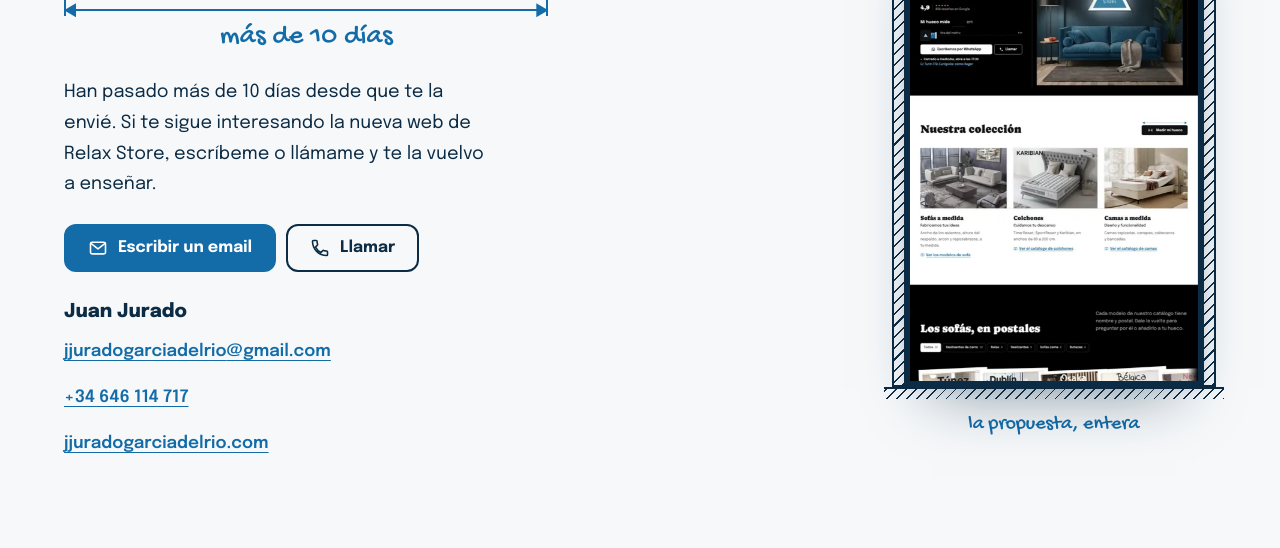
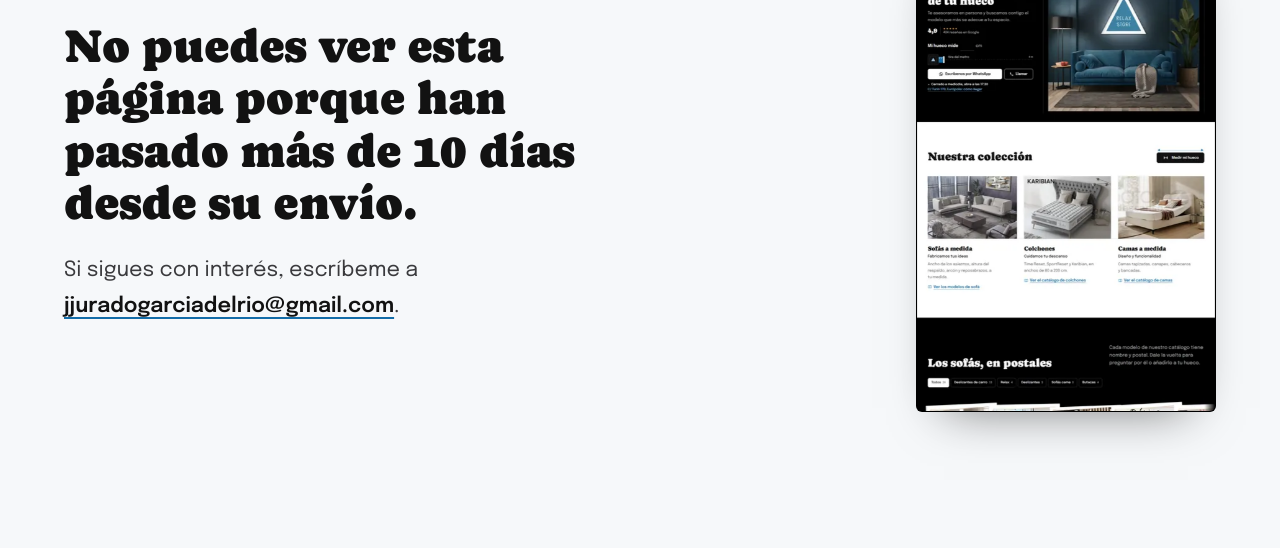
Before and after one commit to jjurado2026/relax-store-madrid, a plain HTML site: page prototype/caducada.html in a window 1280 px wide. Shown: the part 252-800 px from the top of the page. Drawn offline with Linux system fonts and the light colour scheme.

Commit message:
feat: aviso de caducidad con el texto del taller
«No puedes ver esta página porque han pasado más de 10 días desde su
envío. Si sigues con interés, escríbeme a jjuradogarciadelrio@gmail.com.»
con la home entera en miniatura. La home se ve hasta el 18-oct-2026.

Co-Authored-By: Claude Opus 5.5 <noreply@anthropic.com>

```diff
--- a/prototype/caducada.html
+++ b/prototype/caducada.html
@@ -3,7 +3,7 @@
 <head>
 <meta charset="utf-8">
 <meta name="viewport" content="width=device-width, initial-scale=1, viewport-fit=cover">
-<title>Propuesta no disponible | Relax Store Las Rozas</title>
+<title>Página no disponible | Relax Store Las Rozas</title>
 <meta name="robots" content="noindex, nofollow">
 <meta name="theme-color" content="#F6F8FA">
 <link rel="icon" href="assets/img/favicon.svg" type="image/svg+xml">
@@ -115,6 +115,17 @@
     .marco:hover img, .marco:focus img { animation-play-state: paused; }
   }
   @media (prefers-reduced-motion: reduce) { .marco { overflow-y: auto; } }
+
+  /* Ronda 2: la línea de la versión final (negro, Caprasimo, marco fino) */
+  @font-face { font-family: 'Caprasimo'; font-style: normal; font-weight: 400; font-display: swap; src: url('assets/fonts/caprasimo-latin.woff2') format('woff2'); }
+  body { color: #121212; }
+  h1 { font-family: 'Caprasimo', Georgia, serif; font-weight: 400; font-synthesis: none; width: auto; max-width: 19ch; font-size: clamp(1.75rem, 1rem + 2.4vw, 3.25rem); line-height: 1.12; text-wrap: balance; }
+  .aviso__mas { font-size: clamp(1.0625rem, .95rem + .45vw, 1.375rem); color: #3A3A3D; }
+  .aviso__mas a { color: #121212; font-weight: 600; text-decoration: underline; text-decoration-color: #136CA8; text-decoration-thickness: 2px; text-underline-offset: 5px; overflow-wrap: anywhere; display: inline-block; transition: transform .4s var(--muelle); }
+  .aviso__mas a:hover { color: #136CA8; transform: translateY(-1px); }
+  .aviso__mas a:focus-visible { outline: 2px solid #136CA8; outline-offset: 4px; border-radius: 2px; }
+  .aviso__mas a:active { transform: translateY(1px); }
+  .marco { border: 1px solid rgba(0, 0, 0, .14); background: #000; border-radius: 6px; box-shadow: 0 24px 48px -28px rgba(0, 0, 0, .55); }
 </style>
 </head>
 <body>
@@ -124,37 +135,14 @@
 
   <main class="aviso">
     <div class="aviso__texto">
-      <div class="titular">
-        <h1>Esta propuesta ya<br> no está disponible</h1>
-        <div class="cota" aria-hidden="true">
-          <span class="cota__ref cota__ref--ini"></span><span class="cota__ref cota__ref--fin"></span>
-          <span class="cota__linea"></span><span class="cota__punta cota__punta--ini"></span><span class="cota__punta cota__punta--fin"></span>
-          <span class="cota__frase">más de 10 días</span>
-        </div>
-      </div>
-      <p class="aviso__mas">Han pasado más de 10 días desde que te la envié. Si te sigue interesando la nueva web de Relax Store, escríbeme o llámame y te la vuelvo a enseñar.</p>
-      <div class="acciones">
-        <a class="boton boton--principal" href="mailto:jjuradogarciadelrio@gmail.com?subject=Propuesta%20web%20Relax%20Store%20Las%20Rozas"><svg viewBox="0 0 24 24" aria-hidden="true"><rect x="3" y="5" width="18" height="14" rx="2"/><path d="m3.5 6.5 8.5 6.5 8.5-6.5"/></svg>Escribir un email</a>
-        <a class="boton" href="tel:+34646114717"><svg viewBox="0 0 24 24" aria-hidden="true"><path d="M6.6 10.8a15.2 15.2 0 0 0 6.6 6.6l2.2-2.2c.3-.3.7-.4 1-.2 1.1.4 2.3.6 3.6.6.6 0 1 .4 1 1V20c0 .6-.4 1-1 1A17 17 0 0 1 3 4c0-.6.4-1 1-1h3.5c.6 0 1 .4 1 1 0 1.3.2 2.5.6 3.6.1.3 0 .7-.2 1z"/></svg>Llamar</a>
-      </div>
-      <p class="contacto">
-        <strong>Juan Jurado</strong>
-        <a href="mailto:jjuradogarciadelrio@gmail.com?subject=Propuesta%20web%20Relax%20Store%20Las%20Rozas">jjuradogarciadelrio<wbr>@gmail.com</a>
-        <a href="tel:+34646114717">+34 646 114 717</a>
-        <a href="https://jjuradogarciadelrio.com" target="_blank" rel="noopener">jjuradogarciadelrio.com</a>
-      </p>
+      <h1>No puedes ver esta página porque han pasado más de 10&nbsp;días desde su envío.</h1>
+      <p class="aviso__mas">Si sigues con interés, escríbeme a <a href="mailto:jjuradogarciadelrio@gmail.com?subject=Propuesta%20web%20Relax%20Store%20Las%20Rozas">jjuradogarciadelrio@gmail.com</a>.</p>
     </div>
 
     <figure class="miniatura">
-      <div class="hueco">
-        <span class="tabique tabique--izq" aria-hidden="true"></span>
-        <span class="marco" tabindex="0" aria-label="Miniatura de la home completa">
-          <img src="assets/img/home-miniatura.webp" width="600" alt="Miniatura de la home propuesta para Relax Store Las Rozas, completa de arriba abajo" onerror="this.closest('figure').hidden = true">
-        </span>
-        <span class="tabique tabique--der" aria-hidden="true"></span>
-        <span class="suelo" aria-hidden="true"></span>
-      </div>
-      <figcaption>la propuesta, entera</figcaption>
+      <span class="marco" tabindex="0" aria-label="Miniatura de la home completa">
+        <img src="assets/img/home-miniatura.webp" width="480" height="3638" alt="Miniatura de la home propuesta para Relax Store Las Rozas, completa de arriba abajo" onerror="this.closest('figure').hidden = true">
+      </span>
     </figure>
   </main>
 </body>
```
Also changed, not shown: 1 other file.
